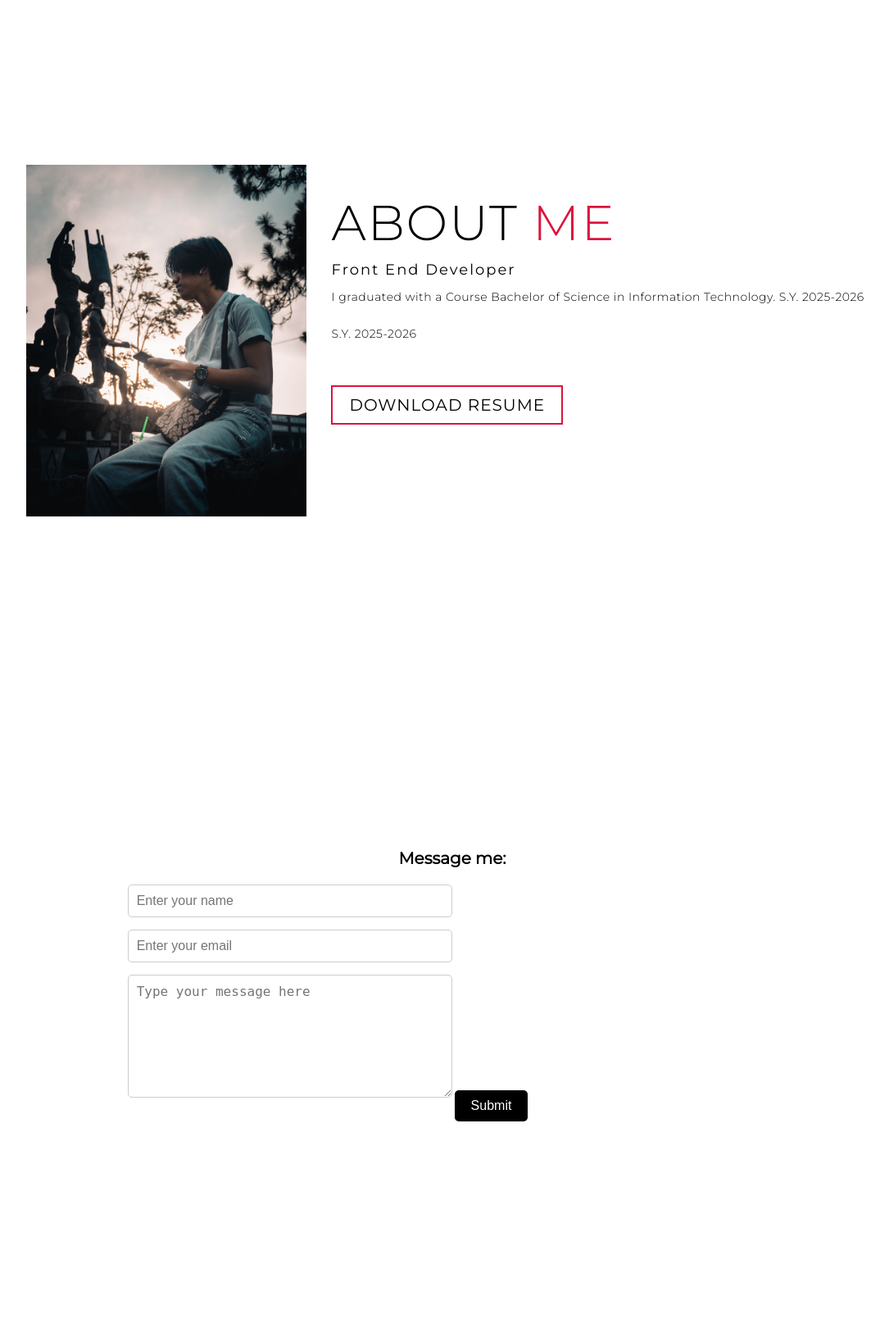
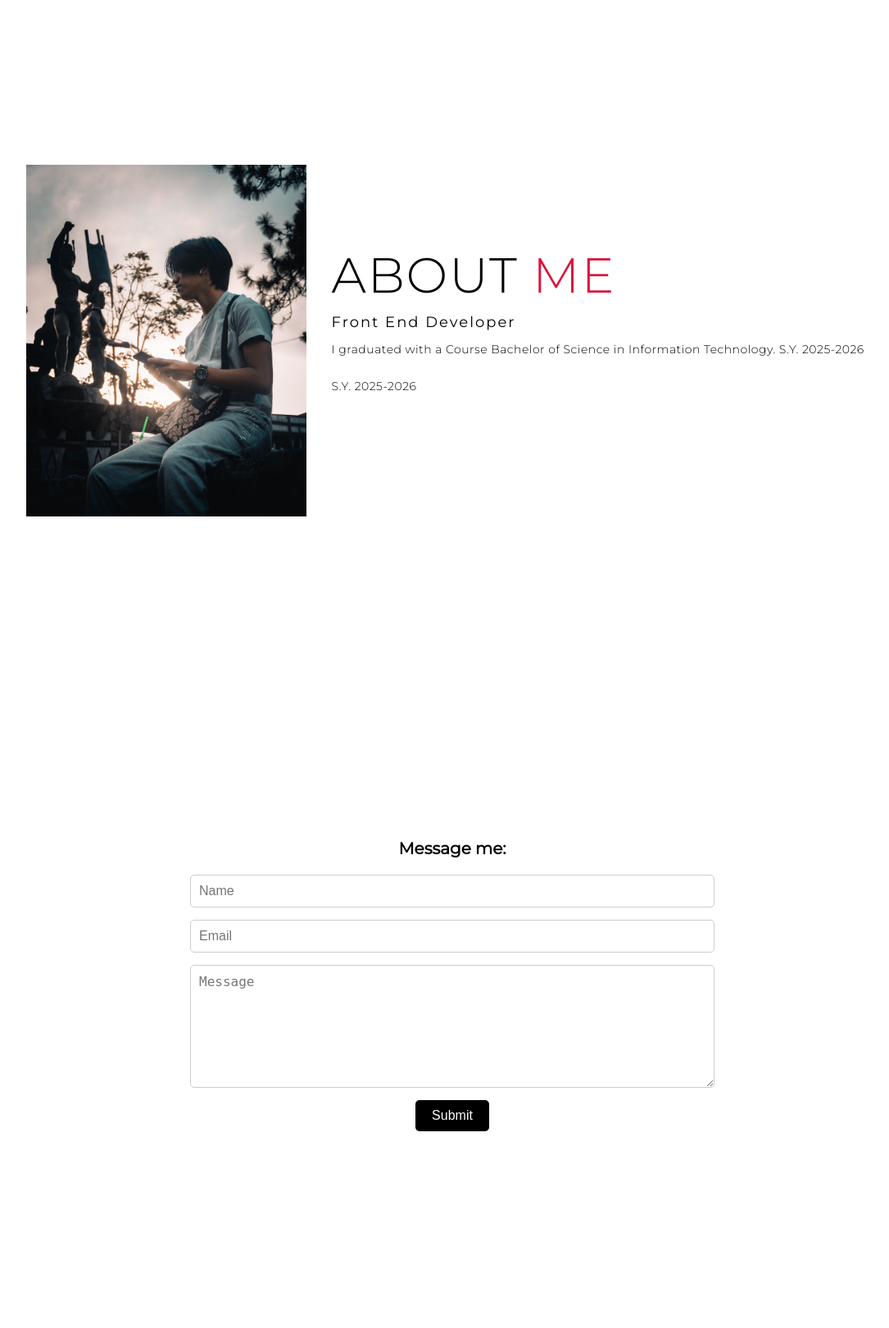
Before and after one commit to BSIT-Web-Programming-2024/Araneta-Site, a PHP site: page / in a window 1280 px wide. Shown: the part 2965-4585 px from the top of the page at 82% size, without its empty margins (88-1173 px from the left). Run offline with PHP 8.4, Linux system fonts and the light colour scheme.

Commit message:
Add files via upload

```diff
--- a/index.html
+++ b/index.html
@@ -20,7 +20,7 @@
         </div>
         <div class="nav-list">
           <div class="hamburger">
-            <div class="bar"></div>
+            <div class="bar"></div>x
           </div>
           <ul>
             <li><a href="#hero" data-after="Home">Home</a></li>
@@ -139,7 +139,7 @@
         <h2>Front End Developer</h2>
         <p>I graduated with a Course Bachelor of Science in Information Technology. S.Y. 2025-2026 </p>
         <p>S.Y. 2025-2026 </p>
-        <a href="#" class="cta">Download Resume</a>
+
       </div>
     </div>
   </section>
@@ -149,13 +149,14 @@
 
 <div class="Message-container">
   <h1 class="Message-header">Message me:</h1>
-  <form action="connect.php" method="POST">
-    <input type="text" name="name" class="name-input" placeholder="Enter your name" required />
-    <input type="email" name="email" class="email-input" placeholder="Enter your email" required />
-    <textarea name="message" placeholder="Type your message here" required></textarea>
-    <button type="submit" class="submit-button">Submit</button>
+  <form action="connect.php" method="post">
+    <input type="text" name="Name" class="name-input" placeholder="Name" required>
+    <input type="email" name="Email" class="email-input"placeholder="Email" required>
+    <textarea name="Message" placeholder="Message" required></textarea>
+    <button type="submit"class="submit-button"> Submit</button>
   </form>
 </div>
+
 
 
   <!--end message-->
@@ -204,18 +205,16 @@
       <h2>Your Complete Web Solution</h2>
       <div class="social-icon">
         <div class="social-item">
-          <a href="#"><img src="https://img.icons8.com/bubbles/100/000000/facebook-new.png" /></a>
+            <a href="https://www.facebook.com/Dong.is.bisaya"><img src="https://img.icons8.com/bubbles/100/000000/facebook-new.png" /></a>
         </div>
         <div class="social-item">
-          <a href="#"><img src="https://img.icons8.com/bubbles/100/000000/instagram-new.png" /></a>
+            <a href="https://www.instagram.com/aranetaaaaaaaa?igsh=MXUwZzhwd3VueW1rOA=="><img src="https://img.icons8.com/bubbles/100/000000/instagram-new.png" /></a>
         </div>
         <div class="social-item">
-          <a href="#"><img src="https://img.icons8.com/bubbles/100/000000/twitter.png" /></a>
+            <a href="https://github.com/Aranetaaaaa"><img src="https://img.icons8.com/bubbles/100/000000/github.png" /></a>
         </div>
-        <div class="social-item">
-          <a href="#"><img src="https://img.icons8.com/bubbles/100/000000/behance.png" /></a>
-        </div>
-      </div>
+    </div>
+
       <p>Copyright © 2026 Araneta. All rights reserved</p>
     </div>
   </section>
--- a/style.css
+++ b/style.css
@@ -702,30 +702,10 @@ p {
 	/*text area*/
 	.Message-container {
 		display: flex;
-		justify-content: center; /* Centers horizontally */
-		align-items: center;    /* Centers vertically */
-		height: 100vh;          /* Makes the container fill the viewport height */
-	  }
-
-	  .Message-container {
-		display: flex;
 		flex-direction: column;  /* Stacks elements vertically */
 		align-items: center;     /* Centers elements horizontally */
+		justify-content: center; /* Centers elements vertically */
 		height: 100vh;           /* Full viewport height */
-		justify-content: center; /* Centers the textarea and button vertically */
-	  }
-
-	  .Message-header {
-		margin-bottom: 20px;     /* Adds spacing below "Message me:" */
-		text-align: center;      /* Centers the text */
-	  }
-
-	  .Message-container {
-		display: flex;
-		flex-direction: column;  /* Stacks elements vertically */
-		align-items: center;     /* Centers elements horizontally */
-		height: 100vh;           /* Full viewport height */
-		justify-content: center; /* Centers all elements vertically */
 	  }
 
 	  .Message-header {
@@ -759,6 +739,19 @@ p {
 		transition: background-color 0.3s;
 	  }
 
+	  form {
+		display: flex;
+		flex-direction: column;  /* Stacks elements vertically */
+		align-items: center;     /* Centers elements horizontally */
+		width: 100%;             /* Ensures the form takes the full width */
+	  }
+
+	  .Message-container form,
+	  .Message-header {
+		text-align: center;  /* Ensures "Message me:" and form elements are centered */
+	  }
+
+
 	  .submit-button:hover {
 		background-color: #000000;
 	  }
```
Also changed, not shown: connect.php (+11 -10 lines).
